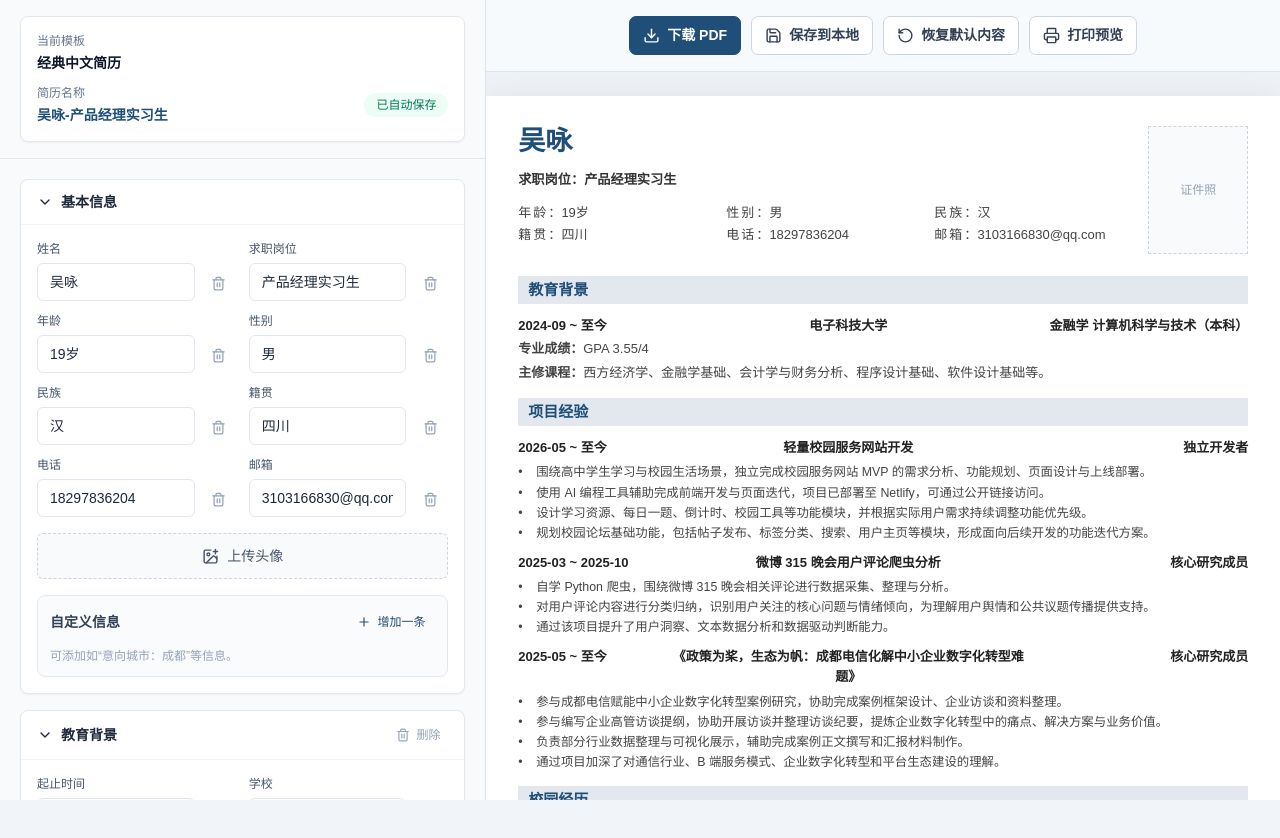
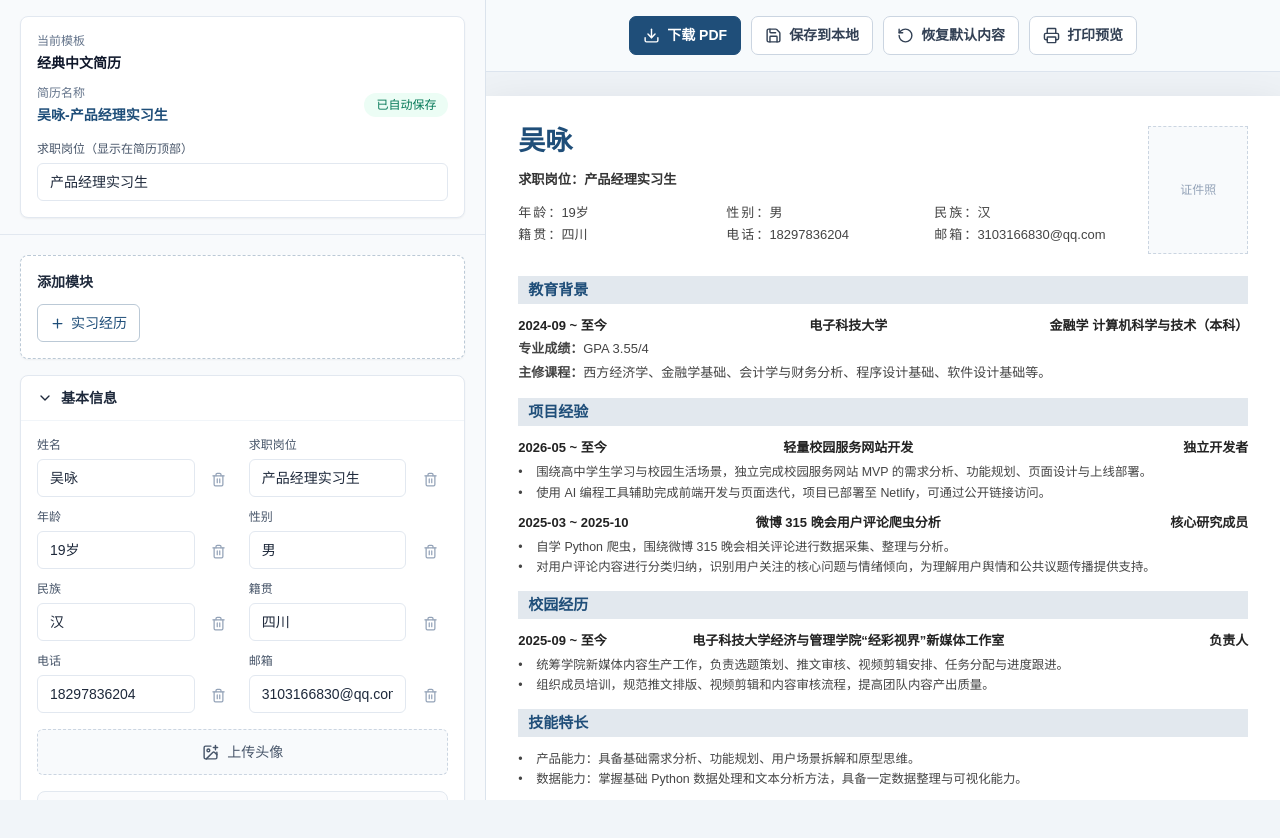
Before and after one commit to wy-albus/local-resume-web, a React (Vite) app: page / in a window 1280 px wide. Shown: the top 838 px of the page. Built offline with nearby package versions, Linux system fonts and the light colour scheme.

Commit message:
Add restorable sections and role editing

```diff
--- a/src/App.jsx
+++ b/src/App.jsx
@@ -1,6 +1,5 @@
 import { Download, FileText, Printer, RotateCcw, Save } from 'lucide-react';
-import React from 'react';
-import { useEffect, useRef, useState } from 'react';
+import React, { useEffect, useRef, useState } from 'react';
 import ResumeEditor from './components/ResumeEditor.jsx';
 import ResumePreview from './components/ResumePreview.jsx';
 import { defaultResumeData } from './data/defaultResumeData.js';
@@ -11,6 +10,7 @@ const initialOpenSections = {
   basic: true,
   education: true,
   projects: true,
+  internships: false,
   campus: false,
   skills: false,
   honors: false,
@@ -53,7 +53,7 @@ export default function App() {
   const handleExportPdf = async () => {
     setIsExporting(true);
     try {
-      const fileName = `${resume.basic.name || '中文'}-${resume.basic.targetRole || '简历'}-简历.pdf`;
+      const fileName = `${resume.basic?.name || '中文'}-${resume.basic?.targetRole || '简历'}-简历.pdf`;
       await exportResumePdf(previewRef.current, fileName);
     } catch (error) {
       window.alert(`PDF 导出失败：${error.message || '请稍后重试'}`);
--- a/src/components/ResumeEditor.jsx
+++ b/src/components/ResumeEditor.jsx
@@ -10,6 +10,14 @@ const createBasicField = () => ({
   id: `basic-field-${Date.now()}`,
   label: '',
   value: '',
+});
+
+const createExperienceItem = (prefix) => ({
+  id: `${prefix}-${Date.now()}`,
+  period: '',
+  name: '',
+  role: '',
+  descriptions: [{ text: '', style: { marker: 'dot', bold: false, italic: false } }],
 });
 
 const basicFields = [
@@ -29,6 +37,16 @@ const educationFields = [
   { key: 'major', label: '专业' },
   { key: 'degree', label: '学历' },
   { key: 'gpa', label: '专业成绩' },
+];
+
+const moduleConfigs = [
+  { key: 'education', title: '教育背景' },
+  { key: 'projects', title: '项目经验' },
+  { key: 'internships', title: '实习经历' },
+  { key: 'campus', title: '校园经历' },
+  { key: 'skills', title: '技能特长' },
+  { key: 'honors', title: '荣誉证书' },
+  { key: 'summary', title: '自我评价' },
 ];
 
 function DeleteSectionButton({ onClick }) {
@@ -75,7 +93,7 @@ export default function ResumeEditor({ resume, setResume, openSections, setOpenS
     setResume((current) => ({
       ...current,
       [group]: {
-        ...current[group],
+        ...(current[group] || {}),
         [field]: value,
       },
     }));
@@ -90,9 +108,28 @@ export default function ResumeEditor({ resume, setResume, openSections, setOpenS
       ...current,
       meta: {
         ...current.meta,
-        hiddenSections: [...new Set([...(current.meta.hiddenSections || []), section])],
+        hiddenSections: [...new Set([...(current.meta?.hiddenSections || []), section])],
       },
     }));
+  };
+
+  const showSection = (section) => {
+    setResume((current) => {
+      const next = {
+        ...current,
+        meta: {
+          ...current.meta,
+          hiddenSections: (current.meta?.hiddenSections || []).filter((item) => item !== section),
+        },
+      };
+
+      if (section === 'internships' && !(next.internships || []).length) {
+        next.internships = [createExperienceItem('internship')];
+      }
+
+      return next;
+    });
+    setOpenSections((current) => ({ ...current, [section]: true }));
   };
 
   const handleAvatarUpload = (event) => {
@@ -106,7 +143,7 @@ export default function ResumeEditor({ resume, setResume, openSections, setOpenS
         basic: {
           ...current.basic,
           avatar: reader.result,
-          avatarFit: current.basic.avatarFit || { x: 50, y: 50, scale: 1 },
+          avatarFit: current.basic?.avatarFit || { x: 50, y: 50, scale: 1 },
         },
       }));
     };
@@ -115,20 +152,17 @@ export default function ResumeEditor({ resume, setResume, openSections, setOpenS
 
   const updateAvatarFit = (field, value) => {
     updateGroup('basic', 'avatarFit', {
-      ...(resume.basic.avatarFit || { x: 50, y: 50, scale: 1 }),
+      ...(resume.basic?.avatarFit || { x: 50, y: 50, scale: 1 }),
       [field]: value,
     });
   };
 
-  const resetAvatarFit = () => {
-    updateGroup('basic', 'avatarFit', { x: 50, y: 50, scale: 1 });
-  };
-
-  const hiddenFields = resume.basic.hiddenFields || [];
-  const hiddenEducationFields = resume.education.hiddenFields || [];
-  const hiddenSections = resume.meta.hiddenSections || [];
-  const extraFields = resume.basic.extraFields || [];
-  const avatarFit = resume.basic.avatarFit || { x: 50, y: 50, scale: 1 };
+  const hiddenFields = resume.basic?.hiddenFields || [];
+  const hiddenEducationFields = resume.education?.hiddenFields || [];
+  const hiddenSections = resume.meta?.hiddenSections || [];
+  const extraFields = resume.basic?.extraFields || [];
+  const avatarFit = resume.basic?.avatarFit || { x: 50, y: 50, scale: 1 };
+  const hiddenModuleConfigs = moduleConfigs.filter((module) => hiddenSections.includes(module.key));
 
   const hideBasicField = (key) => {
     updateGroup('basic', 'hiddenFields', [...new Set([...hiddenFields, key])]);
@@ -162,20 +196,47 @@ export default function ResumeEditor({ resume, setResume, openSections, setOpenS
       <div className="sticky top-0 z-10 border-b border-slate-200 bg-slate-50/95 px-5 py-4 backdrop-blur">
         <div className="rounded-lg border border-slate-200 bg-white p-4 shadow-sm">
           <p className="text-xs text-slate-500">当前模板</p>
-          <p className="mt-1 text-sm font-semibold text-slate-900">{resume.meta.templateName}</p>
+          <p className="mt-1 text-sm font-semibold text-slate-900">{resume.meta?.templateName}</p>
           <div className="mt-3 flex flex-wrap items-center justify-between gap-2">
             <div>
               <p className="text-xs text-slate-500">简历名称</p>
-              <p className="mt-1 text-sm font-semibold text-resumeBlue">{resume.meta.resumeName}</p>
+              <p className="mt-1 text-sm font-semibold text-resumeBlue">{resume.meta?.resumeName}</p>
             </div>
             <span className="rounded-full bg-emerald-50 px-3 py-1 text-xs font-medium text-emerald-700">
               {saveStatus}
             </span>
           </div>
+          <div className="mt-4">
+            <TextInput
+              label="求职岗位（显示在简历顶部）"
+              value={resume.basic?.targetRole}
+              onChange={(value) => updateGroup('basic', 'targetRole', value)}
+              placeholder="例如：产品经理实习生"
+            />
+          </div>
         </div>
       </div>
 
       <div className="space-y-4 p-5">
+        {hiddenModuleConfigs.length > 0 && (
+          <section className="rounded-lg border border-dashed border-resumeBlue/30 bg-white p-4 shadow-sm">
+            <div className="mb-3 text-sm font-semibold text-slate-800">添加模块</div>
+            <div className="flex flex-wrap gap-2">
+              {hiddenModuleConfigs.map((module) => (
+                <button
+                  key={module.key}
+                  type="button"
+                  onClick={() => showSection(module.key)}
+                  className="inline-flex items-center gap-1.5 rounded-md border border-resumeBlue/30 px-3 py-2 text-sm font-medium text-resumeBlue transition hover:bg-resumeBlue/5"
+                >
+                  <Plus size={15} />
+                  {module.title}
+                </button>
+              ))}
+            </div>
+          </section>
+        )}
+
         <EditorCard title="基本信息" open={openSections.basic} onToggle={() => toggleSection('basic')}>
           <div className="grid gap-3 sm:grid-cols-2">
             {basicFields
@@ -184,7 +245,7 @@ export default function ResumeEditor({ resume, setResume, openSections, setOpenS
                 <div key={field.key} className="grid grid-cols-[1fr_34px] gap-2">
                   <TextInput
                     label={field.label}
-                    value={resume.basic[field.key]}
+                    value={resume.basic?.[field.key]}
                     onChange={(value) => updateGroup('basic', field.key, value)}
                   />
                   <button
@@ -206,13 +267,13 @@ export default function ResumeEditor({ resume, setResume, openSections, setOpenS
             <input type="file" accept="image/*" onChange={handleAvatarUpload} className="hidden" />
           </label>
 
-          {resume.basic.avatar && (
+          {resume.basic?.avatar && (
             <div className="rounded-lg border border-slate-200 bg-slate-50/70 p-3">
               <div className="mb-3 flex items-center justify-between">
                 <span className="text-sm font-semibold text-slate-700">头像裁剪</span>
                 <button
                   type="button"
-                  onClick={resetAvatarFit}
+                  onClick={() => updateGroup('basic', 'avatarFit', { x: 50, y: 50, scale: 1 })}
                   className="rounded-md px-2 py-1 text-xs font-medium text-resumeBlue transition hover:bg-resumeBlue/10"
                 >
                   居中
@@ -245,18 +306,8 @@ export default function ResumeEditor({ resume, setResume, openSections, setOpenS
 
             {extraFields.map((field, index) => (
               <div key={field.id} className="grid grid-cols-[1fr_1.4fr_34px] gap-2">
-                <TextInput
-                  label="栏目"
-                  value={field.label}
-                  placeholder="意向城市"
-                  onChange={(value) => updateExtraField(index, 'label', value)}
-                />
-                <TextInput
-                  label="内容"
-                  value={field.value}
-                  placeholder="成都"
-                  onChange={(value) => updateExtraField(index, 'value', value)}
-                />
+                <TextInput label="栏目" value={field.label} placeholder="意向城市" onChange={(value) => updateExtraField(index, 'label', value)} />
+                <TextInput label="内容" value={field.value} placeholder="成都" onChange={(value) => updateExtraField(index, 'value', value)} />
                 <button
                   type="button"
                   onClick={() => removeExtraField(index)}
@@ -272,43 +323,22 @@ export default function ResumeEditor({ resume, setResume, openSections, setOpenS
         </EditorCard>
 
         {!hiddenSections.includes('education') && (
-          <EditorCard
-            title="教育背景"
-            open={openSections.education}
-            onToggle={() => toggleSection('education')}
-            action={<DeleteSectionButton onClick={() => hideSection('education')} />}
-          >
+          <EditorCard title="教育背景" open={openSections.education} onToggle={() => toggleSection('education')} action={<DeleteSectionButton onClick={() => hideSection('education')} />}>
             <div className="grid gap-3 sm:grid-cols-2">
               {educationFields
                 .filter((field) => !hiddenEducationFields.includes(field.key))
                 .map((field) => (
                   <div key={field.key} className="grid grid-cols-[1fr_34px] gap-2">
-                    <TextInput
-                      label={field.label}
-                      value={resume.education[field.key]}
-                      onChange={(value) => updateGroup('education', field.key, value)}
-                    />
-                    <button
-                      type="button"
-                      onClick={() => hideEducationField(field.key)}
-                      className="mt-6 inline-flex h-9 w-8 items-center justify-center rounded-md text-slate-400 transition hover:bg-red-50 hover:text-red-600"
-                      title={`删除${field.label}`}
-                      aria-label={`删除${field.label}`}
-                    >
+                    <TextInput label={field.label} value={resume.education?.[field.key]} onChange={(value) => updateGroup('education', field.key, value)} />
+                    <button type="button" onClick={() => hideEducationField(field.key)} className="mt-6 inline-flex h-9 w-8 items-center justify-center rounded-md text-slate-400 transition hover:bg-red-50 hover:text-red-600" title={`删除${field.label}`} aria-label={`删除${field.label}`}>
                       <Trash2 size={15} />
                     </button>
                   </div>
                 ))}
               {!hiddenEducationFields.includes('courses') && (
                 <div className="grid gap-2 sm:col-span-2 sm:grid-cols-[1fr_34px]">
-                  <TextArea label="主修课程" value={resume.education.courses} onChange={(value) => updateGroup('education', 'courses', value)} rows={3} />
-                  <button
-                    type="button"
-                    onClick={() => hideEducationField('courses')}
-                    className="mt-6 inline-flex h-9 w-8 items-center justify-center rounded-md text-slate-400 transition hover:bg-red-50 hover:text-red-600"
-                    title="删除主修课程"
-                    aria-label="删除主修课程"
-                  >
+                  <TextArea label="主修课程" value={resume.education?.courses} onChange={(value) => updateGroup('education', 'courses', value)} rows={3} />
+                  <button type="button" onClick={() => hideEducationField('courses')} className="mt-6 inline-flex h-9 w-8 items-center justify-center rounded-md text-slate-400 transition hover:bg-red-50 hover:text-red-600" title="删除主修课程" aria-label="删除主修课程">
                     <Trash2 size={15} />
                   </button>
                 </div>
@@ -318,74 +348,38 @@ export default function ResumeEditor({ resume, setResume, openSections, setOpenS
         )}
 
         {!hiddenSections.includes('projects') && (
-          <EditorCard
-            title="项目经验"
-            open={openSections.projects}
-            onToggle={() => toggleSection('projects')}
-            action={<DeleteSectionButton onClick={() => hideSection('projects')} />}
-          >
-            <ExperienceEditor
-              titlePrefix="项目"
-              nameLabel="项目名称"
-              roleLabel="角色"
-              items={resume.projects}
-              onChange={(value) => updateRoot('projects', value)}
-            />
+          <EditorCard title="项目经验" open={openSections.projects} onToggle={() => toggleSection('projects')} action={<DeleteSectionButton onClick={() => hideSection('projects')} />}>
+            <ExperienceEditor titlePrefix="项目" nameLabel="项目名称" roleLabel="角色" items={resume.projects || []} onChange={(value) => updateRoot('projects', value)} />
+          </EditorCard>
+        )}
+
+        {!hiddenSections.includes('internships') && (
+          <EditorCard title="实习经历" open={openSections.internships} onToggle={() => toggleSection('internships')} action={<DeleteSectionButton onClick={() => hideSection('internships')} />}>
+            <ExperienceEditor titlePrefix="实习" nameLabel="公司/组织名称" roleLabel="岗位" items={resume.internships || []} onChange={(value) => updateRoot('internships', value)} />
           </EditorCard>
         )}
 
         {!hiddenSections.includes('campus') && (
-          <EditorCard
-            title="校园经历"
-            open={openSections.campus}
-            onToggle={() => toggleSection('campus')}
-            action={<DeleteSectionButton onClick={() => hideSection('campus')} />}
-          >
-            <ExperienceEditor
-              titlePrefix="经历"
-              nameLabel="组织名称"
-              roleLabel="角色"
-              items={resume.campus}
-              onChange={(value) => updateRoot('campus', value)}
-            />
+          <EditorCard title="校园经历" open={openSections.campus} onToggle={() => toggleSection('campus')} action={<DeleteSectionButton onClick={() => hideSection('campus')} />}>
+            <ExperienceEditor titlePrefix="经历" nameLabel="组织名称" roleLabel="角色" items={resume.campus || []} onChange={(value) => updateRoot('campus', value)} />
           </EditorCard>
         )}
 
         {!hiddenSections.includes('skills') && (
-          <EditorCard
-            title="技能特长"
-            open={openSections.skills}
-            onToggle={() => toggleSection('skills')}
-            action={<DeleteSectionButton onClick={() => hideSection('skills')} />}
-          >
-            <ListEditor items={resume.skills} onChange={(value) => updateRoot('skills', value)} addLabel="增加技能" />
+          <EditorCard title="技能特长" open={openSections.skills} onToggle={() => toggleSection('skills')} action={<DeleteSectionButton onClick={() => hideSection('skills')} />}>
+            <ListEditor items={resume.skills || []} onChange={(value) => updateRoot('skills', value)} addLabel="增加技能" />
           </EditorCard>
         )}
 
         {!hiddenSections.includes('honors') && (
-          <EditorCard
-            title="荣誉证书"
-            open={openSections.honors}
-            onToggle={() => toggleSection('honors')}
-            action={<DeleteSectionButton onClick={() => hideSection('honors')} />}
-          >
-            <ListEditor items={resume.honors} onChange={(value) => updateRoot('honors', value)} addLabel="增加证书" />
+          <EditorCard title="荣誉证书" open={openSections.honors} onToggle={() => toggleSection('honors')} action={<DeleteSectionButton onClick={() => hideSection('honors')} />}>
+            <ListEditor items={resume.honors || []} onChange={(value) => updateRoot('honors', value)} addLabel="增加证书" />
           </EditorCard>
         )}
 
         {!hiddenSections.includes('summary') && (
-          <EditorCard
-            title="自我评价"
-            open={openSections.summary}
-            onToggle={() => toggleSection('summary')}
-            action={<DeleteSectionButton onClick={() => hideSection('summary')} />}
-          >
-            <TextArea
-              label="自我评价"
-              rows={6}
-              value={resume.summary}
-              onChange={(value) => updateRoot('summary', value)}
-            />
+          <EditorCard title="自我评价" open={openSections.summary} onToggle={() => toggleSection('summary')} action={<DeleteSectionButton onClick={() => hideSection('summary')} />}>
+            <TextArea label="自我评价" rows={6} value={resume.summary} onChange={(value) => updateRoot('summary', value)} />
           </EditorCard>
         )}
       </div>
--- a/src/components/ResumePreview.jsx
+++ b/src/components/ResumePreview.jsx
@@ -204,13 +204,21 @@ export default function ResumePreview({ resume, previewRef }) {
         </Section>
 
         <Section hiddenSections={hiddenSections} name="projects" title="项目经验">
-          {resume.projects.map((project) => (
+          {(resume.projects || []).map((project) => (
             <ExperienceBlock key={project.id} item={project} />
           ))}
         </Section>
 
+        {!hiddenSections.includes('internships') && (resume.internships || []).length > 0 && (
+          <Section hiddenSections={hiddenSections} name="internships" title="实习经历">
+            {(resume.internships || []).map((internship) => (
+              <ExperienceBlock key={internship.id} item={internship} />
+            ))}
+          </Section>
+        )}
+
         <Section hiddenSections={hiddenSections} name="campus" title="校园经历">
-          {resume.campus.map((campus) => (
+          {(resume.campus || []).map((campus) => (
             <ExperienceBlock key={campus.id} item={campus} />
           ))}
         </Section>
--- a/src/data/defaultResumeData.js
+++ b/src/data/defaultResumeData.js
@@ -2,7 +2,7 @@ export const defaultResumeData = {
   meta: {
     templateName: '经典中文简历',
     resumeName: '吴咏-产品经理实习生',
-    hiddenSections: [],
+    hiddenSections: ['internships'],
   },
   basic: {
     name: '吴咏',
@@ -40,8 +40,6 @@ export const defaultResumeData = {
       descriptions: [
         '围绕高中学生学习与校园生活场景，独立完成校园服务网站 MVP 的需求分析、功能规划、页面设计与上线部署。',
         '使用 AI 编程工具辅助完成前端开发与页面迭代，项目已部署至 Netlify，可通过公开链接访问。',
-        '设计学习资源、每日一题、倒计时、校园工具等功能模块，并根据实际用户需求持续调整功能优先级。',
-        '规划校园论坛基础功能，包括帖子发布、标签分类、搜索、用户主页等模块，形成面向后续开发的功能迭代方案。',
       ],
     },
     {
@@ -52,22 +50,10 @@ export const defaultResumeData = {
       descriptions: [
         '自学 Python 爬虫，围绕微博 315 晚会相关评论进行数据采集、整理与分析。',
         '对用户评论内容进行分类归纳，识别用户关注的核心问题与情绪倾向，为理解用户舆情和公共议题传播提供支持。',
-        '通过该项目提升了用户洞察、文本数据分析和数据驱动判断能力。',
-      ],
-    },
-    {
-      id: 'project-3',
-      period: '2025-05 ~ 至今',
-      name: '《政策为桨，生态为帆：成都电信化解中小企业数字化转型难题》',
-      role: '核心研究成员',
-      descriptions: [
-        '参与成都电信赋能中小企业数字化转型案例研究，协助完成案例框架设计、企业访谈和资料整理。',
-        '参与编写企业高管访谈提纲，协助开展访谈并整理访谈纪要，提炼企业数字化转型中的痛点、解决方案与业务价值。',
-        '负责部分行业数据整理与可视化展示，辅助完成案例正文撰写和汇报材料制作。',
-        '通过项目加深了对通信行业、B 端服务模式、企业数字化转型和平台生态建设的理解。',
       ],
     },
   ],
+  internships: [],
   campus: [
     {
       id: 'campus-1',
@@ -77,32 +63,17 @@ export const defaultResumeData = {
       descriptions: [
         '统筹学院新媒体内容生产工作，负责选题策划、推文审核、视频剪辑安排、任务分配与进度跟进。',
         '组织成员培训，规范推文排版、视频剪辑和内容审核流程，提高团队内容产出质量。',
-        '协调学院宣传需求与成员执行任务，提升了团队管理、跨角色沟通和内容运营能力。',
-      ],
-    },
-    {
-      id: 'campus-2',
-      period: '2025-09 ~ 至今',
-      name: '电子科技大学经济与管理学院学生科',
-      role: '助理',
-      descriptions: [
-        '协助完成会议布置、资料整理、文档制作和日常行政支持工作。',
-        '参与学院学生事务相关材料归档和信息整理，提升了文档处理、事务协调和执行能力。',
       ],
     },
   ],
   skills: [
     '产品能力：具备基础需求分析、功能规划、用户场景拆解和原型思维。',
-    '技术能力：了解前端开发基础，能够使用 AI 编程工具辅助完成网页开发与部署。',
     '数据能力：掌握基础 Python 数据处理和文本分析方法，具备一定数据整理与可视化能力。',
-    '内容能力：具备新媒体内容策划、推文审核、视频剪辑协调和团队内容管理经验。',
-    '工具能力：熟悉 Word、Excel、PPT、VS Code、GitHub、Netlify 等常用工具。',
   ],
   honors: [
     '大学英语四级。',
-    '全国计算机等级考试相关学习经历。',
     '校级/院级活动参与及学生工作经历。',
   ],
   summary:
-    '本人学习能力较强，能够围绕真实问题主动学习并完成项目实践。具备产品思维、数据分析意识和内容运营经验，能够从用户需求、业务场景和技术实现三个角度思考问题。做事认真负责，执行力较强，善于沟通协作，希望在产品经理实习岗位中进一步提升需求分析、项目推进和跨团队协作能力。',
+    '本人学习能力较强，能够围绕真实问题主动学习并完成项目实践。具备产品思维、数据分析意识和内容运营经验，能够从用户需求、业务场景和技术实现三个角度思考问题。',
 };
```
Also changed, not shown: src/components/ListEditor.jsx (+7 -5 lines).
